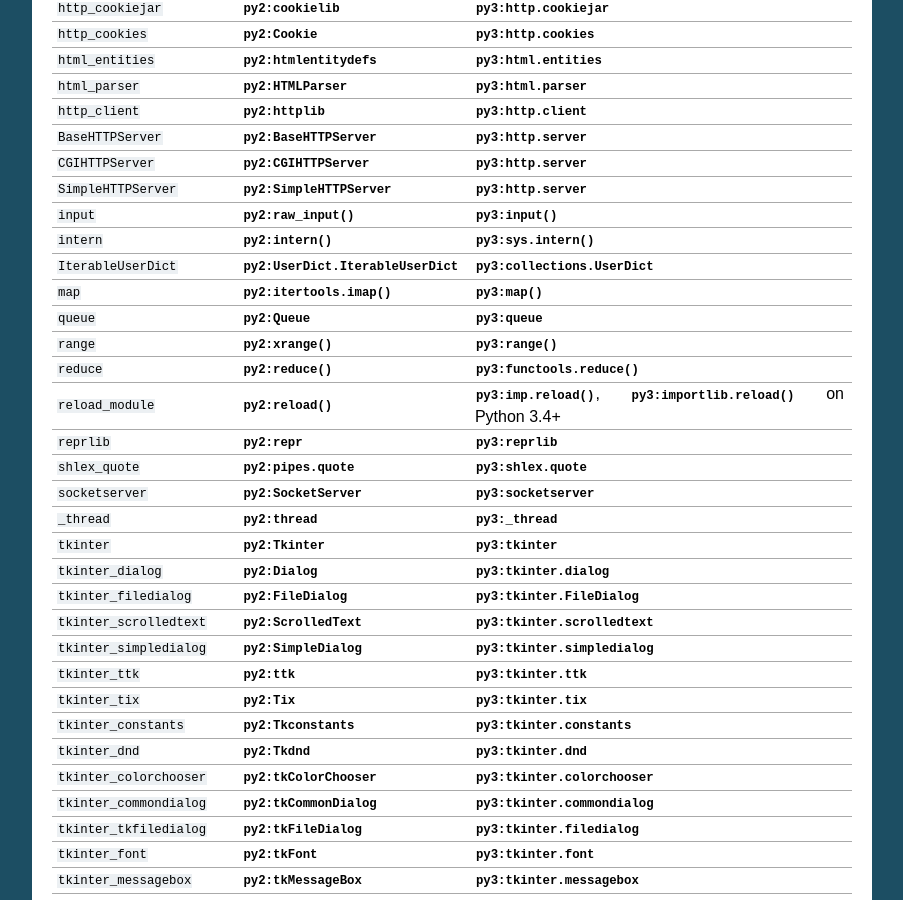
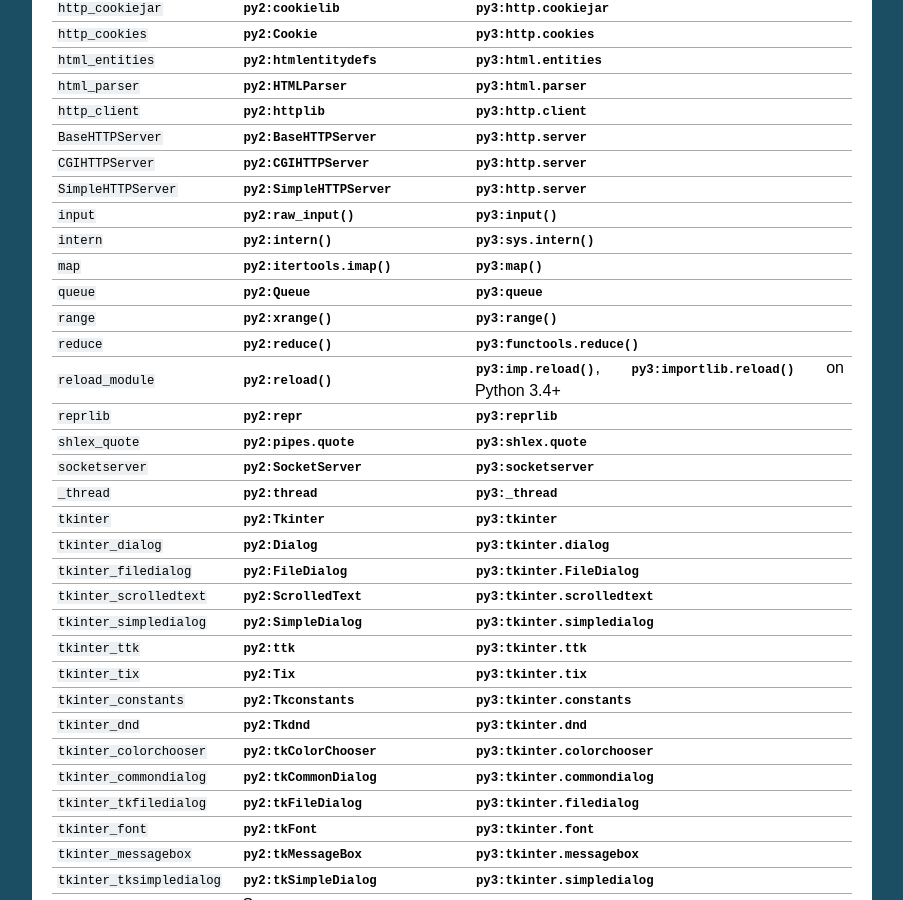
Before and after one commit to benjaminp/six, a Sphinx documentation site: the page built from documentation/index.rst, in a window 1280 px wide and 900 px high, scrolled down 8364 px. Shown: the whole window, without its empty margins (198-1101 px from the left). Built offline with Sphinx 7.4.7, drawn with Linux system fonts in a browser that asks for light colours.

Commit message:
Revert "add mapping for IterableUserDict"
This reverts commit a5610fcde4514670e027bea2488d38c4208721f5.

```diff
--- a/documentation/index.rst
+++ b/documentation/index.rst
@@ -639,8 +639,6 @@ Supported renames:
 +------------------------------+---------------------------------------+---------------------------------------+
 | ``intern``                   | :func:`py2:intern`                    | :func:`py3:sys.intern`                |
 +------------------------------+---------------------------------------+---------------------------------------+
-| ``IterableUserDict``         | :class:`py2:UserDict.IterableUserDict`| :class:`py3:collections.UserDict`     |
-+------------------------------+---------------------------------------+---------------------------------------+
 | ``map``                      | :func:`py2:itertools.imap`            | :func:`py3:map`                       |
 +------------------------------+---------------------------------------+---------------------------------------+
 | ``queue``                    | :mod:`py2:Queue`                      | :mod:`py3:queue`                      |
--- a/six.py
+++ b/six.py
@@ -254,7 +254,6 @@ _moved_attributes = [
     MovedAttribute("filterfalse", "itertools", "itertools", "ifilterfalse", "filterfalse"),
     MovedAttribute("input", "__builtin__", "builtins", "raw_input", "input"),
     MovedAttribute("intern", "__builtin__", "sys"),
-    MovedAttribute("IterableUserDict", "UserDict", "collections", "IterableUserDict", "UserDict"),
     MovedAttribute("map", "itertools", "builtins", "imap", "map"),
     MovedAttribute("getcwd", "os", "os", "getcwdu", "getcwd"),
     MovedAttribute("getcwdb", "os", "os", "getcwd", "getcwdb"),
```
